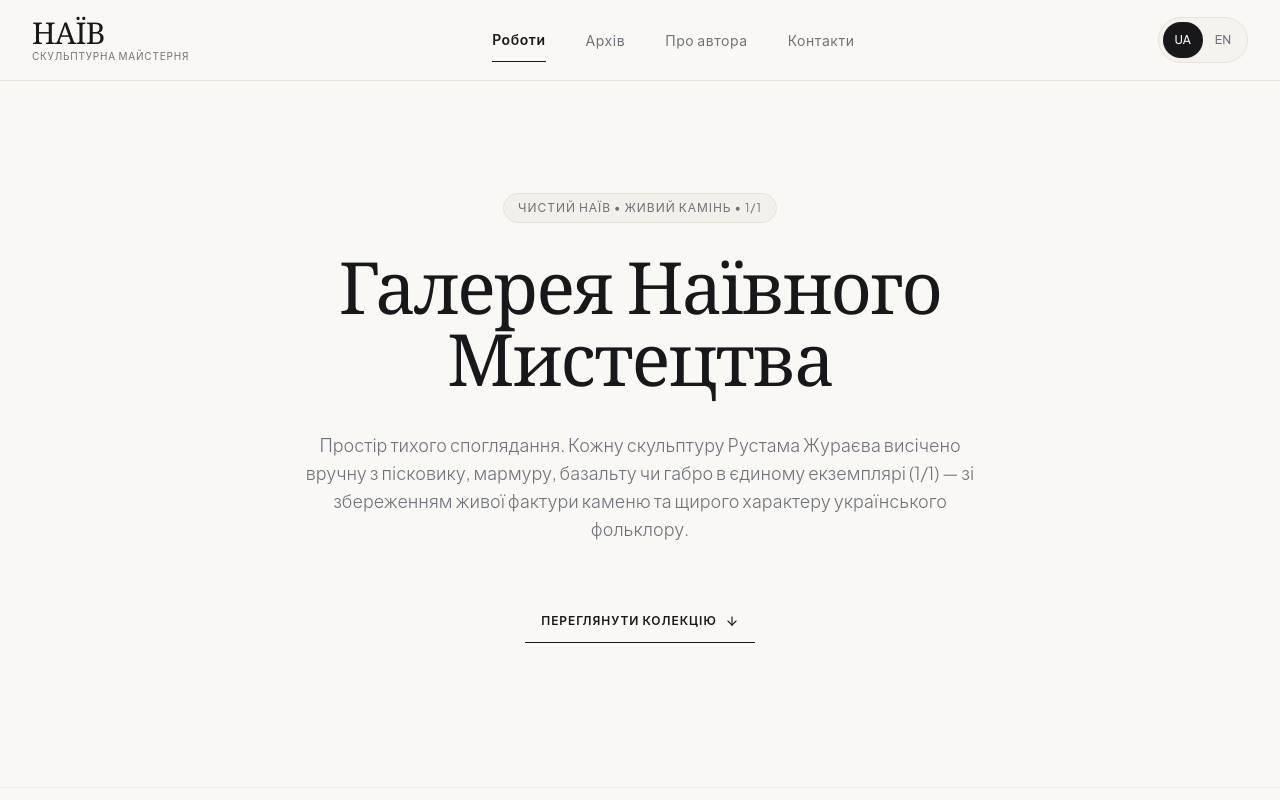
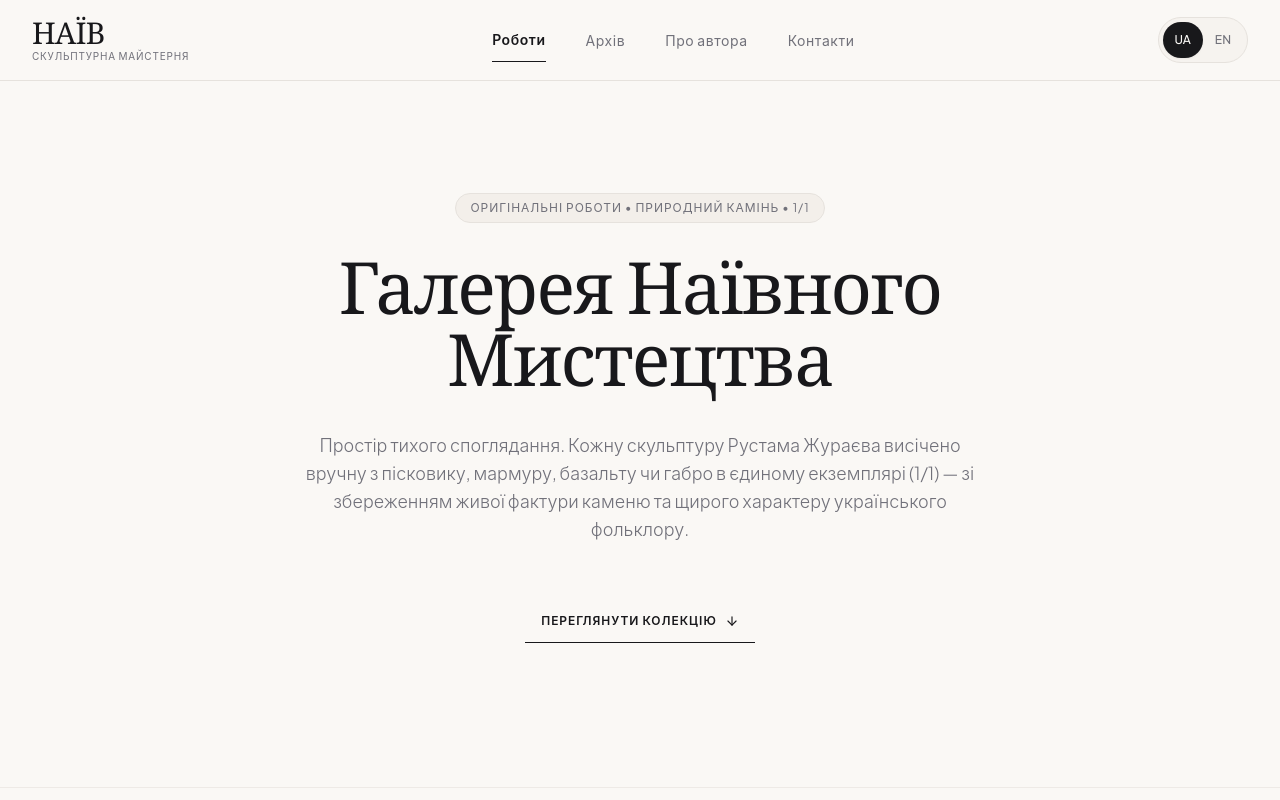
Before and after one commit to Levko0/naive-sculpture-gallery, a React (Vite) app in the folder frontend/: page / in a window 1280 px wide. Shown: the top 800 px of the page. Built offline with nearby package versions, Linux system fonts and the light colour scheme; no server answers.

Commit message:
chore(ui): update hero badge to 'Оригінальні роботи • Природний камінь • 1/1'

```diff
--- a/frontend/src/i18n/dictionaries.ts
+++ b/frontend/src/i18n/dictionaries.ts
@@ -12,7 +12,7 @@ export const dictionaries = {
       subtitle: "Авторська кам'яна скульптура у традиції українського наїву",
       description: "Простір тихого споглядання. Кожну скульптуру Рустама Жураєва висічено вручну з пісковику, мармуру, базальту чи габро в єдиному екземплярі (1/1) — зі збереженням живої фактури каменю та щирого характеру українського фольклору.",
       viewCatalog: "Переглянути колекцію",
-      philosophyBadge: "Чистий наїв • Живий камінь • 1/1",
+      philosophyBadge: "Оригінальні роботи • Природний камінь • 1/1",
     },
     filter: {
       all: "Всі роботи",
@@ -184,7 +184,7 @@ export const dictionaries = {
       subtitle: "Original hand-carved stone sculpture in the Ukrainian naive tradition",
       description: "A serene museum sanctuary. Each sculpture by Rustam Zhuraiev is hand-carved from sandstone, marble, basalt or gabbro as a unique 1/1 original — preserving the living texture of stone and the candid character of Ukrainian folk imagination.",
       viewCatalog: "Explore Collection",
-      philosophyBadge: "Authentic Naive • Living Stone • 1/1",
+      philosophyBadge: "Original Works • Natural Stone • 1/1",
     },
     filter: {
       all: "All Works",
```
